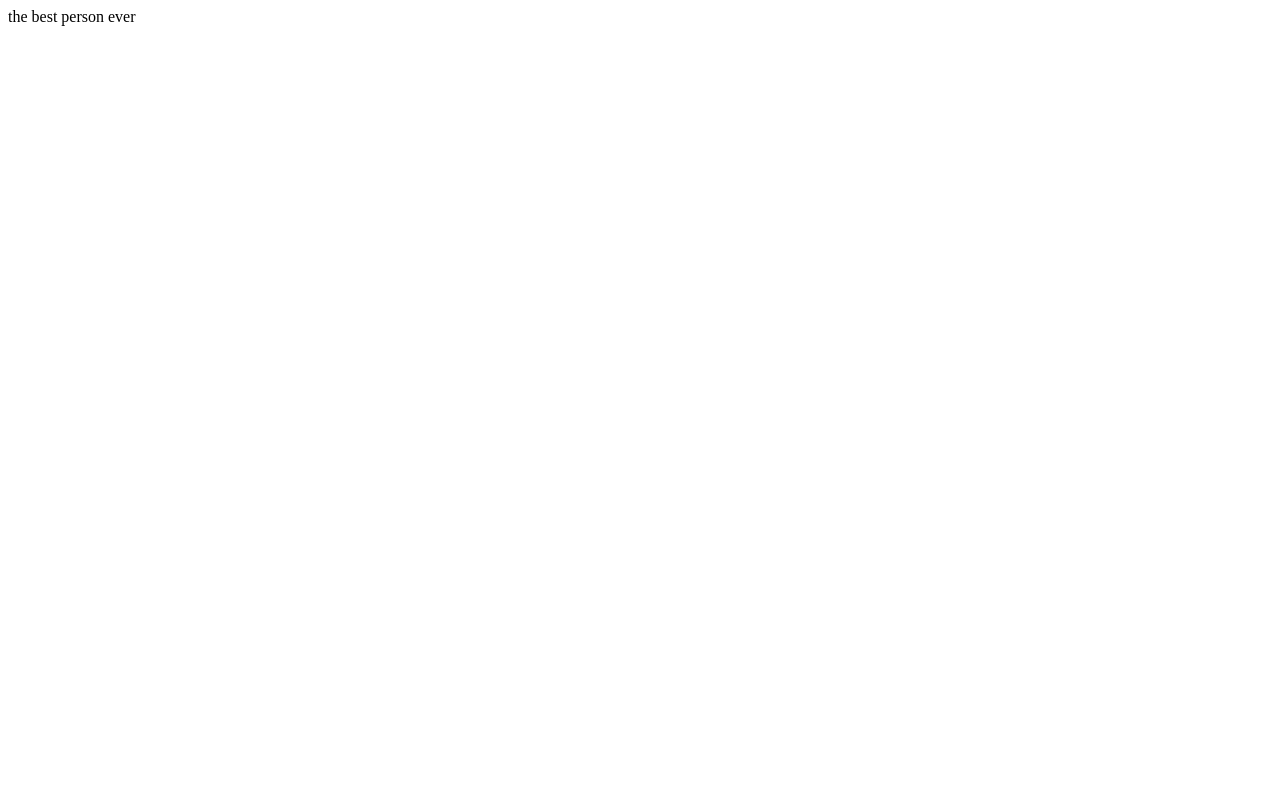
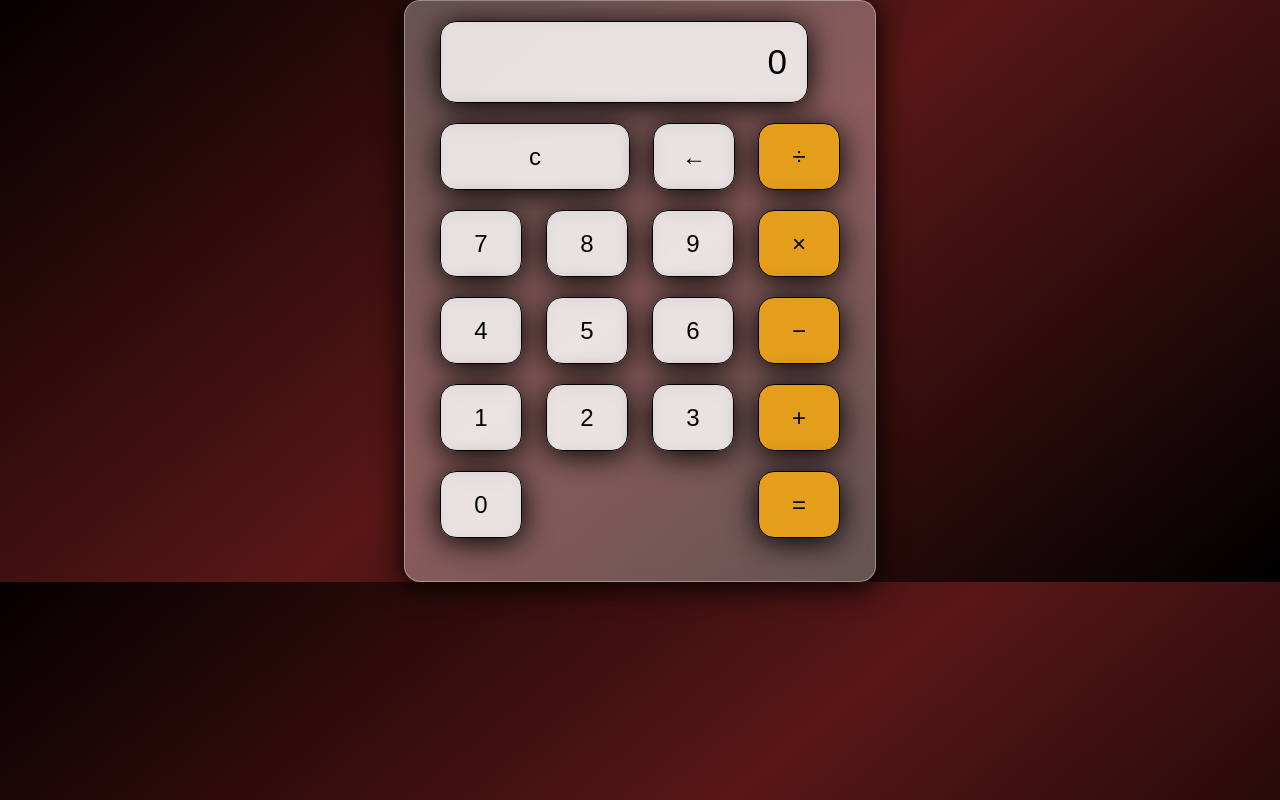
Before and after one commit to lachristianhughes/Calculator, a plain HTML site: page index.html in a window 1280 px wide. Drawn offline with Linux system fonts and the light colour scheme.

Commit message:
Update index.html
html for the calc

```diff
--- a/index.html
+++ b/index.html
@@ -1,9 +1,87 @@
 <!DOCTYPE html>
-<html>
-    <head>
-        <title>Hello</title>
-    </head>
-    <body>
-        the best person ever
-    </body>
+<html lang="en">
+<head>
+    <meta charset="UTF-8">
+    <meta name="viewport" content="width=device-width, initial-scale=1.0">
+    <title>Calculator | Lachristian</title>
+    <link rel="stylesheet" href="style.css">
+</head>
+<body>
+
+    <div class="wrapper">
+        <section class="screen">
+            0
+        </section>
+
+        <section class="calc-buttons">
+            <div class="calc-button-row">
+                <button class="calc-button double">
+                    c
+                </button>
+                <button class="calc-button">
+                    &larr;
+                </button>
+                <button class="calc-button">
+                    &divide;
+                </button>
+            </div>
+
+            <div class="calc-button-row">
+                <button class="calc-button">
+                    7
+                </button>
+                <button class="calc-button">
+                    8
+                </button>
+                <button class="calc-button">
+                    9
+                </button>
+                <button class="calc-button">
+                    &times;
+                </button>
+            </div>
+
+            <div class="calc-button-row">
+                <button class="calc-button">
+                    4
+                </button>
+                <button class="calc-button">
+                    5
+                </button>
+                <button class="calc-button">
+                    6
+                </button>
+                <button class="calc-button">
+                    &minus;
+                </button>
+            </div>
+
+            <div class="calc-button-row">
+                <button class="calc-button">
+                    1
+                </button>
+                <button class="calc-button">
+                    2
+                </button>
+                <button class="calc-button">
+                    3
+                </button>
+                <button class="calc-button">
+                    &plus;
+                </button>
+            </div>
+
+            <div class="calc-button-row">
+                <button class="calc-button">
+                    0
+                </button>
+                <button class="calc-button">
+                    &equals;
+                </button>
+            </div>
+        </section>
+    </div>
+
+    <script src="script.js"></script>
+</body>
 </html>
```
